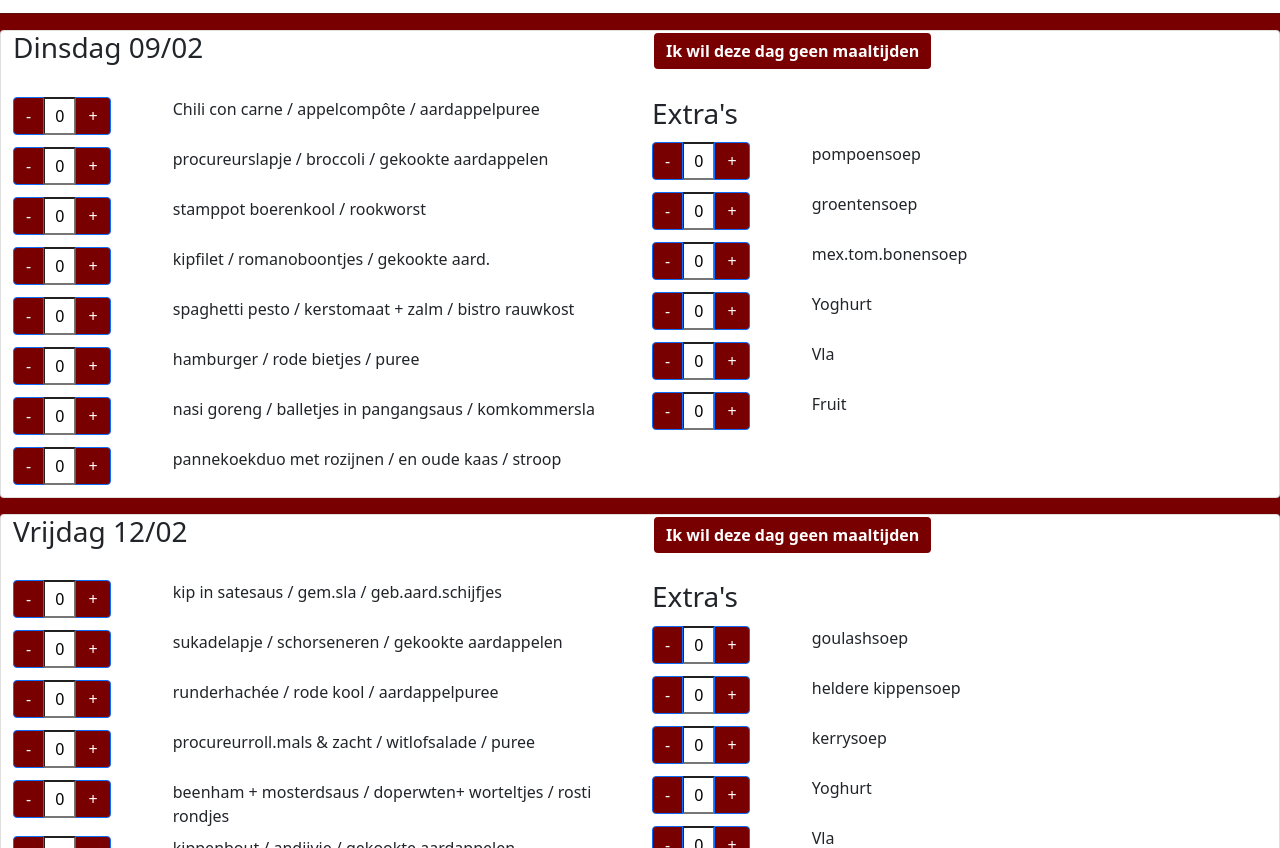
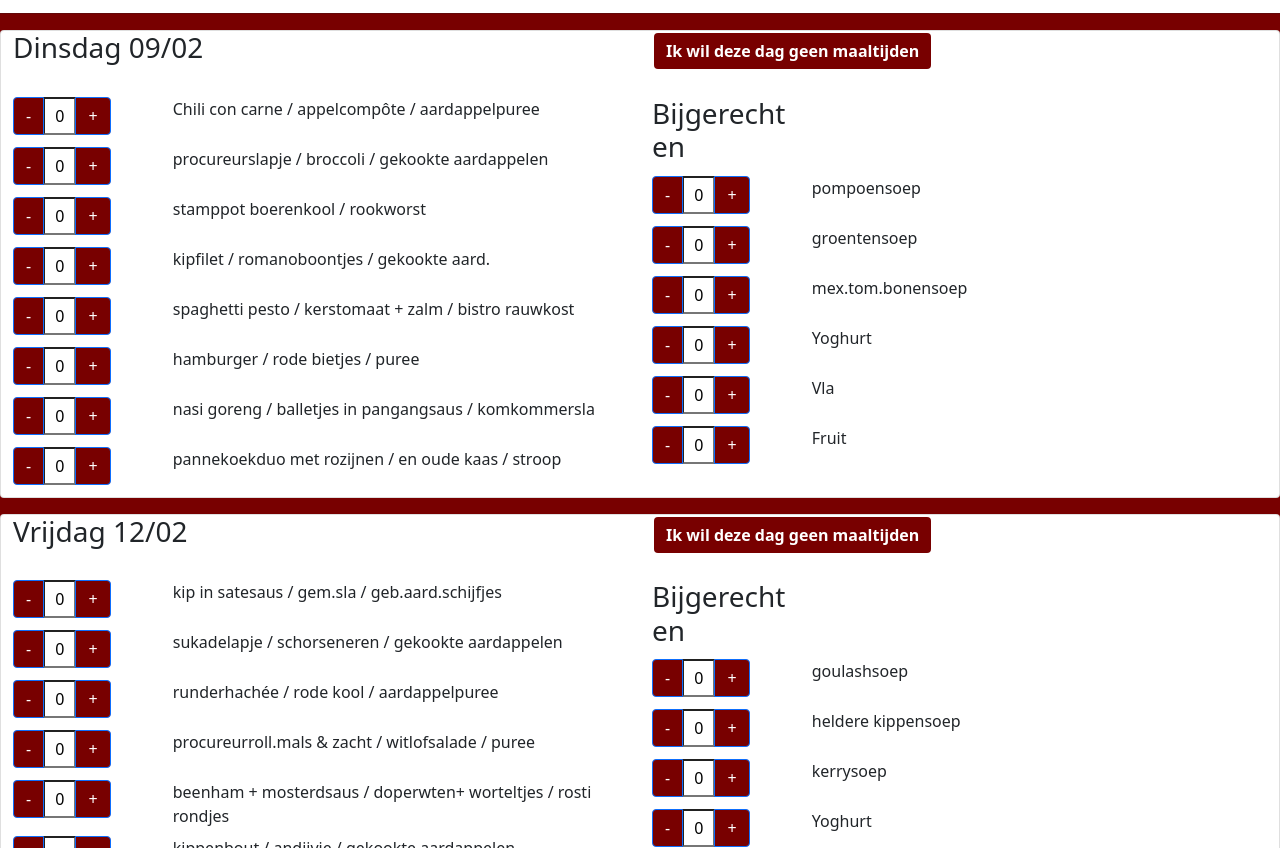
Before and after one commit to Decline-of-Mind/Gotink-Bestellink, a plain HTML site: page index.html in a window 1280 px wide. Shown: the part 252-1100 px from the top of the page. Drawn offline with nearby package versions, Linux system fonts and the light colour scheme.

Commit message:
changed xtra s to bijgerechten

```diff
--- a/index.html
+++ b/index.html
@@ -175,7 +175,7 @@
                                             <div class="row mt-2">
                                                 <hr class="d-md-none">
                                                 <div class="col-5 col-lg-3 mb-1">
-                                                    <h3>Extra's</h3>
+                                                    <h3>Bijgerechten</h3>
                                                 </div>
                                             </div>
                                             <div class="row">
@@ -394,7 +394,7 @@
                                             <div class="row mt-2">
                                                 <hr class="d-md-none">
                                                 <div class="col-5 col-lg-3 mb-1">
-                                                    <h3>Extra's</h3>
+                                                    <h3>Bijgerechten</h3>
                                                 </div>
                                             </div>
                                             <div class="row">
```
